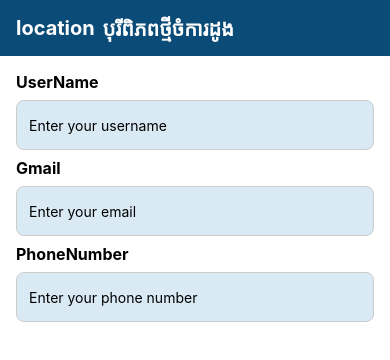
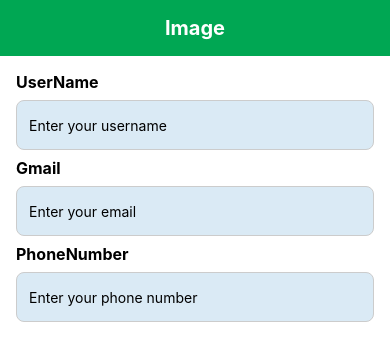
Before and after one commit to kakelay/FoodReview-React-Native, a React Native app: screen / in a window 390 px wide. Shown: the top 360 px of the page. Built offline with nearby package versions, Linux system fonts and the light colour scheme.

Commit message:
update code sub AppBar code

```diff
--- a/App.tsx
+++ b/App.tsx
@@ -13,13 +13,13 @@ import {
 import {Colors} from 'react-native/Libraries/NewAppScreen';
 import AppBar from './components/AppBar';
 import SizedBox from './components/SizedBox';
+import ContainerImageCenter from './components/ConaiterImageCenter';
 
 function App(): React.JSX.Element {
   const isDarkMode = useColorScheme() === 'dark';
 
   const backgroundStyle = {
-    backgroundColor: isDarkMode ? Colors.darker :'#ffff',
-
+    backgroundColor: isDarkMode ? Colors.darker : '#ffff',
   };
 
   return (
@@ -31,14 +31,15 @@ function App(): React.JSX.Element {
       <ScrollView
         contentInsetAdjustmentBehavior="automatic"
         style={backgroundStyle}>
-        <AppBar />
+        <AppBar title1="location" title2="បុរីពិភពថ្មីចំការដូង" />
+        <ContainerImageCenter image='Image'/>
         <View style={styles.sectionContainer}>
           <Text style={styles.sectionTitle}>UserName</Text>
           <SizedBox height={8} />
           <TextInput
             style={styles.textInput}
             placeholder="Enter your username"
-            keyboardType='ascii-capable'
+            keyboardType="ascii-capable"
           />
           <SizedBox height={8} />
           <Text style={styles.sectionTitle}>Gmail</Text>
--- a/components/AppBar.tsx
+++ b/components/AppBar.tsx
@@ -1,35 +1,93 @@
+// import React from 'react';
+// import {View, Text, StyleSheet, SafeAreaView, StatusBar} from 'react-native';
+// import SizedBox from './SizedBox';
+// const backgroundStyle = {
+//   backgroundColor: '#0A4B78',
+// };
+
+// function AppBar() {
+//   return (
+//     <SafeAreaView style={backgroundStyle}>
+//       <StatusBar backgroundColor={backgroundStyle.backgroundColor} />
+//       <View style={styles.appBarContainer}>
+//         <View style={styles.appBarActions}>
+//           <Text style={styles.appBarTitle}>location</Text>
+//           <SizedBox width={8} />
+//           <Text style={styles.appBarTitle}>បុរីពិភពថ្មីចំការដូង</Text>
+//         </View>
+//       </View>
+//     </SafeAreaView>
+//   );
+// }
+
+// const styles = StyleSheet.create({
+//   appBarContainer: {
+//     height: 56,
+//     justifyContent: 'center',
+//     alignItems: 'flex-start',
+//     flexDirection: 'column',
+//     paddingHorizontal: 16,
+//   },
+//   appBarTitle: {
+//     fontSize: 20,
+//     fontWeight: 'bold',
+//     color: '#ffffff',
+//   },
+//   appBarActions: {
+//     flexDirection: 'row',
+//     alignItems: 'center',
+//   },
+// });
+
+// export default AppBar;
+
+
+
+
+///  code dynamic
+
+
+
 import React from 'react';
-import {View, Text, StyleSheet} from 'react-native';
+import { View, Text, StyleSheet, SafeAreaView, StatusBar } from 'react-native';
 import SizedBox from './SizedBox';
 
+interface AppBarProps {
+  title1?: string;
+  title2?: string;
+  backgroundColor?: string;
+}
 
-function AppBar() {
+const AppBar: React.FC<AppBarProps> = ({ title1, title2, backgroundColor = '#0A4B78' }) => {
   return (
-    <View style={styles.appBarContainer}>
-      <Text>
+    <SafeAreaView style={[styles.safeAreaView, { backgroundColor }]}>
+      <StatusBar backgroundColor={backgroundColor} />
+      <View style={styles.appBarContainer}>
         <View style={styles.appBarActions}>
-          <Text style={styles.appBarTitle}>location</Text>
-          <SizedBox width={8} />
-          <Text style={styles.appBarTitle}>បុរីពិភពថ្មីចំការដូង</Text>
+          {title1 && <Text style={styles.appBarTitle}>{title1}</Text>}
+         <SizedBox width={8}/>
+          {title2 && <Text style={styles.appBarTitle}>{title2}</Text>}
         </View>
-      </Text>
-    </View>
+      </View>
+    </SafeAreaView>
   );
 }
 
 const styles = StyleSheet.create({
+  safeAreaView: {
+    flex: 0,
+  },
   appBarContainer: {
-    backgroundColor: '#0A4B78',
     height: 56,
-    justifyContent: 'space-between',
-    alignItems: 'center',
-    flexDirection: 'row',
+    justifyContent: 'center',
+    alignItems: 'flex-start',
+    flexDirection: 'column',
     paddingHorizontal: 16,
   },
   appBarTitle: {
     fontSize: 20,
     fontWeight: 'bold',
-    color: '#ffff',
+    color: '#ffffff',
   },
   appBarActions: {
     flexDirection: 'row',
--- /dev/null
+++ b/components/ConaiterImageCenter.tsx
@@ -0,0 +1,46 @@
+import React from 'react';
+import {View, Text, StyleSheet, SafeAreaView, StatusBar} from 'react-native';
+import SizedBox from './SizedBox';
+
+interface ContaieImageCenterProps {
+  image?: string;
+  backgroundColor?: string;
+}
+
+const ContainerImageCenter: React.FC<ContaieImageCenterProps> = ({
+  image: Image,
+}) => {
+  return (
+    <View style={styles.appBarContainer}>
+      <View style={styles.appBarActions}>
+        {Image && <Text style={styles.appBarTitle}>{Image}</Text>}
+      </View>
+    </View>
+  );
+};
+
+const styles = StyleSheet.create({
+  safeAreaView: {
+    flex: 0,
+  },
+  appBarContainer: {
+    height: 56,
+    justifyContent: 'center',
+    alignItems: 'center',
+    flexDirection: 'column',
+    paddingHorizontal: 16,
+    backgroundColor: '#00A753',
+  },
+  appBarTitle: {
+    fontSize: 20,
+    fontWeight: 'bold',
+    color: '#ffffff',
+
+  },
+  appBarActions: {
+    flexDirection: 'row',
+    alignItems: 'center',
+  },
+});
+
+export default ContainerImageCenter;
--- a/package.json
+++ b/package.json
@@ -11,7 +11,9 @@
   },
   "dependencies": {
     "react": "18.2.0",
-    "react-native": "0.74.0"
+    "react-native": "0.74.0",
+    "react-native-paper": "^5.12.3",
+    "react-native-vector-icons": "^10.1.0"
   },
   "devDependencies": {
     "@babel/core": "^7.20.0",
```
Also changed, not shown: 2 other files (tests, documents, lock files or other folders).
